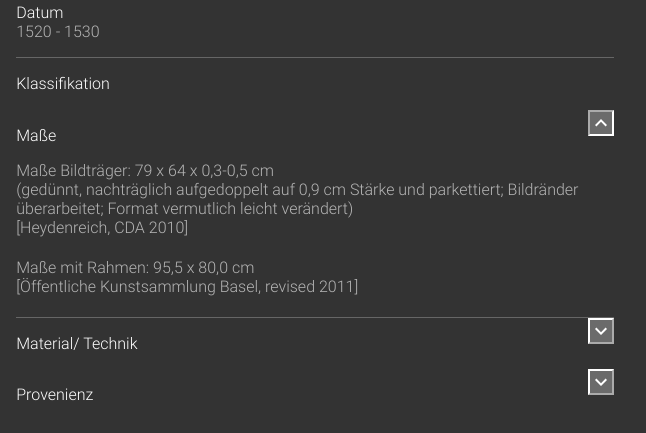
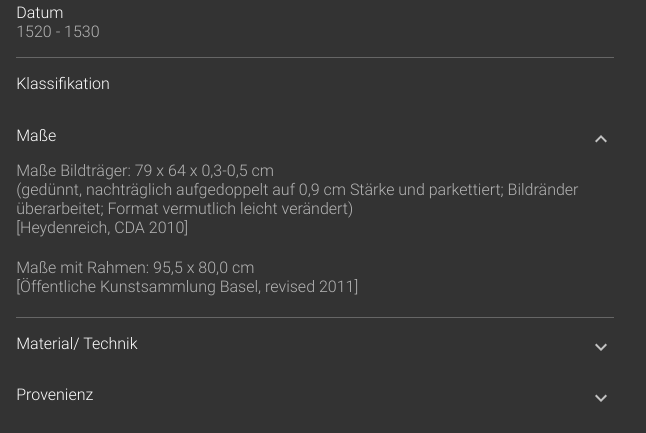
Before and after one commit to mi-classroom/hackday-2021-finnge, an Eleventy site: page src/paintings/lucretia.html in a window 1280 px wide. Both pictures are taken after a click on the button 1235 px from the left and 467 px from the top of the page. Shown: the part 345-778 px from the top of the page, 634-1280 px from the left. Built offline with nearby package versions, Linux system fonts and the light colour scheme; Eleventy itself is replaced by a stand-in of ours; files that its build step writes are made by us from their sources.

Commit message:
Fix Acc-Button Styling Class

```diff
--- a/src/assets/scripts/main.js
+++ b/src/assets/scripts/main.js
@@ -124,28 +124,6 @@ function navToNeighbours () {
     );
 
     $navigation.insertAdjacentHTML('beforeend', element);
-
-    /*<div class="nav-item previous" id="nav-item-prev">
-          <a href="{{url-zum-vorherigen-item}}">
-            <img src="{{img-src-des-vorherigen-items}}">
-            <span>{{title-des-vorherigen-items}}</span>
-          </a>
-        </div>
-        <div class="nav-item next" id="nav-item-next">
-          <a href="{{url-zum-naechsten-item}}">
-            <img src="{{img-src-des-naechsten-items}}">
-            <span>{{title-des-naechsten-items}}</span>
-          </a>
-        </div>*/
-
-
-    /* Hier bitte den Code für die Navigation zwischen den Gemälden einfügen.
-
-    …
-    …
-    …
-
-    */
   }
 
   this.init = function() {
@@ -160,7 +138,7 @@ function navToNeighbours () {
 
 
 function accordion(elementid) {
-  const buttonMarkup = '<button class="cda-btn is-right icon-arrow-down"></button>';
+  const buttonMarkup = '<button class="btn is-right icon-arrow-down"></button>';
   const $el = document.getElementById(elementid);
   const $target = document.getElementById($el.dataset.target);
 
--- a/src/assets/styles/scss/_blocks.scss
+++ b/src/assets/styles/scss/_blocks.scss
@@ -37,7 +37,7 @@
       margin-bottom: $s;
 
       &.is-open {
-        .cda-btn {
+        .btn {
           transform: rotate(180deg);
         }
       }
```
Also changed, not shown: src/compiled-assets/main.css.
